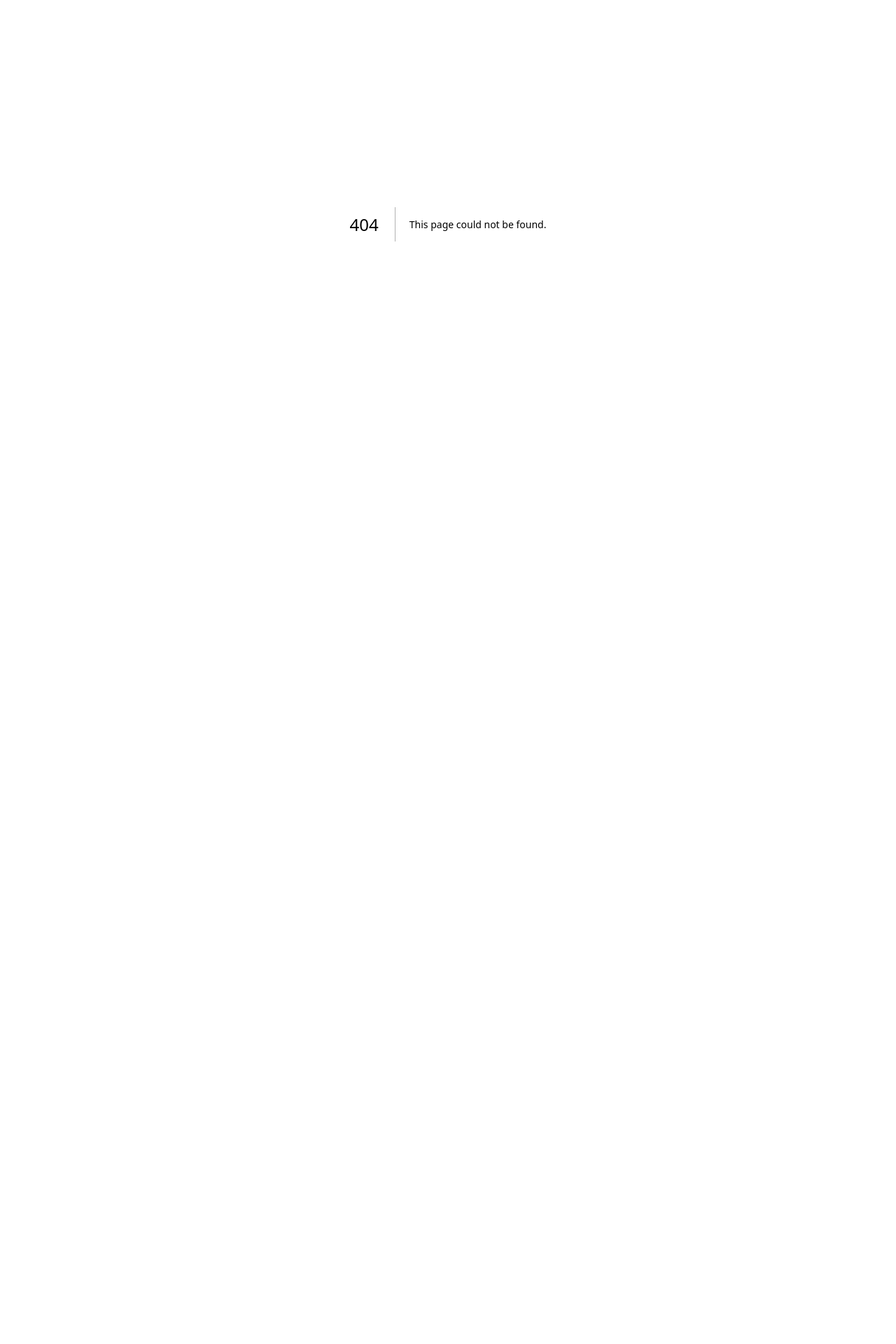
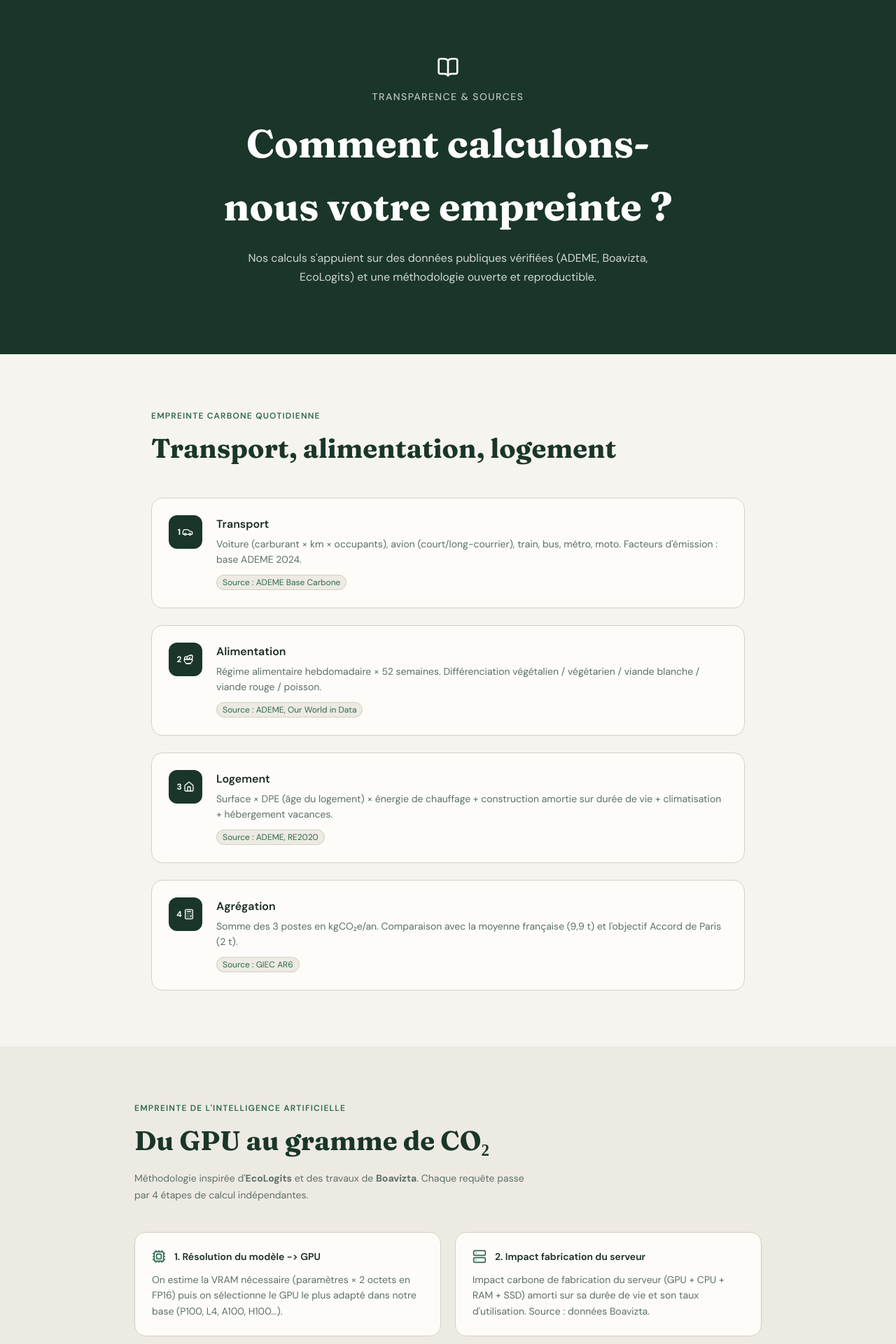
Before and after one commit to Tyrdak/Ecologs, a Next.js app: page /methodologie in a window 1280 px wide. Before the commit this address had no page. Shown: the part 80-2000 px from the top of the page at 70% size. Before the commit the page ends 800 px from the top, so only its background shows below. Built offline with nearby package versions, Linux system fonts and the light colour scheme.

Commit message:
feat(methodologie): page explicative du calcul carbone et IA avec sources

```diff
--- /dev/null
+++ b/src/app/methodologie/page.tsx
@@ -0,0 +1,26 @@
+import type { Metadata } from "next";
+import MethodologieHero from "@/src/components/methodology/MethodologieHero";
+import CarboneMethodologie from "@/src/components/methodology/CarboneMethodologie";
+import IaMethodologie from "@/src/components/methodology/IaMethodologie";
+import Navbar from "@/src/components/layout/navbar";
+import Footer from "@/src/components/layout/footer";
+
+export const metadata: Metadata = {
+    title: "Méthodologie | EcoLogs — Comment calculer l'empreinte carbone",
+    description: "Découvrez comment EcoLogs calcule votre empreinte carbone : transport, alimentation, logement, et l'impact de l'IA (GPU, serveur, mix énergétique).",
+    keywords: ["empreinte carbone", "méthodologie", "calcul CO2", "impact IA", "GPU énergie", "ADEME"],
+};
+
+export default function MethodologiePage() {
+    return (
+        <>
+            <Navbar />
+            <main id="main-content" className="pt-16">
+                <MethodologieHero />
+                <CarboneMethodologie />
+                <IaMethodologie />
+            </main>
+            <Footer />
+        </>
+    );
+}
--- /dev/null
+++ b/src/components/methodology/CarboneMethodologie.tsx
@@ -0,0 +1,64 @@
+import { Car, Salad, Home, Calculator } from "lucide-react";
+
+const STEPS = [
+    {
+        icon: Car,
+        title: "Transport",
+        desc: "Voiture (carburant × km × occupants), avion (court/long-courrier), train, bus, métro, moto. Facteurs d'émission : base ADEME 2024.",
+        source: "ADEME Base Carbone",
+    },
+    {
+        icon: Salad,
+        title: "Alimentation",
+        desc: "Régime alimentaire hebdomadaire × 52 semaines. Différenciation végétalien / végétarien / viande blanche / viande rouge / poisson.",
+        source: "ADEME, Our World in Data",
+    },
+    {
+        icon: Home,
+        title: "Logement",
+        desc: "Surface × DPE (âge du logement) × énergie de chauffage + construction amortie sur durée de vie + climatisation + hébergement vacances.",
+        source: "ADEME, RE2020",
+    },
+    {
+        icon: Calculator,
+        title: "Agrégation",
+        desc: "Somme des 3 postes en kgCO₂e/an. Comparaison avec la moyenne française (9,9 t) et l'objectif Accord de Paris (2 t).",
+        source: "GIEC AR6",
+    },
+];
+
+export default function CarboneMethodologie() {
+    return (
+        <section className="py-20 px-6 max-w-4xl mx-auto" aria-labelledby="carbone-method-title">
+            <p className="text-xs font-semibold uppercase tracking-widest mb-2" style={{ color: "var(--green-mid)" }}>
+                Empreinte carbone quotidienne
+            </p>
+            <h2
+                id="carbone-method-title"
+                style={{ fontFamily: "Fraunces, serif", fontSize: "clamp(1.6rem, 4vw, 2.4rem)", fontWeight: 700, color: "var(--green-deep)", marginBottom: "2.5rem" }}
+            >
+                Transport, alimentation, logement
+            </h2>
+            <ol className="space-y-6" role="list">
+                {STEPS.map((s, i) => {
+                    const Icon = s.icon;
+                    return (
+                        <li key={s.title} className="flex gap-5 rounded-2xl p-6" style={{ background: "var(--bg-card)", border: "1px solid var(--border)" }}>
+                            <div className="flex-shrink-0 flex items-center justify-center w-12 h-12 rounded-xl" style={{ background: "var(--green-deep)", color: "white" }}>
+                                <span className="text-xs font-bold mr-0.5" aria-hidden="true">{i + 1}</span>
+                                <Icon size={16} aria-hidden="true" />
+                            </div>
+                            <div>
+                                <h3 className="font-semibold mb-1" style={{ color: "var(--text)" }}>{s.title}</h3>
+                                <p className="text-sm mb-2" style={{ color: "var(--text-muted)", lineHeight: 1.6 }}>{s.desc}</p>
+                                <span className="text-xs px-2 py-0.5 rounded-full" style={{ background: "var(--bg-alt)", color: "var(--green-mid)", border: "1px solid var(--border)" }}>
+                                    Source : {s.source}
+                                </span>
+                            </div>
+                        </li>
+                    );
+                })}
+            </ol>
+        </section>
+    );
+}
--- /dev/null
+++ b/src/components/methodology/IaMethodologie.tsx
@@ -0,0 +1,60 @@
+import { Cpu, Server, Zap, Globe } from "lucide-react";
+
+const STEPS = [
+    {
+        icon: Cpu,
+        title: "1. Résolution du modèle -> GPU",
+        desc: "On estime la VRAM nécessaire (paramètres × 2 octets en FP16) puis on sélectionne le GPU le plus adapté dans notre base (P100, L4, A100, H100...).",
+    },
+    {
+        icon: Server,
+        title: "2. Impact fabrication du serveur",
+        desc: "Impact carbone de fabrication du serveur (GPU + CPU + RAM + SSD) amorti sur sa durée de vie et son taux d'utilisation. Source : données Boavizta.",
+    },
+    {
+        icon: Zap,
+        title: "3. Énergie consommée",
+        desc: "Durée d'exécution = tokens ÷ TPS. Puissance = TDP GPU × nombre de GPU + CPU. Énergie (kWh) corrigée par le PUE du datacenter (1.1-1.3).",
+    },
+    {
+        icon: Globe,
+        title: "4. Mix énergétique & émissions",
+        desc: "Intensité carbone du pays du provider (gCO₂/kWh) × énergie consommée = impact usage. Total = fabrication amortie + usage. Annualisé par requêtes/jour × 365.",
+    },
+];
+
+export default function IaMethodologie() {
+    return (
+        <section className="py-20 px-6" style={{ background: "var(--bg-alt)" }} aria-labelledby="ia-method-title">
+            <div className="max-w-4xl mx-auto">
+                <p className="text-xs font-semibold uppercase tracking-widest mb-2" style={{ color: "var(--green-mid)" }}>
+                    Empreinte de l'intelligence artificielle
+                </p>
+                <h2
+                    id="ia-method-title"
+                    style={{ fontFamily: "Fraunces, serif", fontSize: "clamp(1.6rem, 4vw, 2.4rem)", fontWeight: 700, color: "var(--green-deep)", marginBottom: "0.75rem" }}
+                >
+                    Du GPU au gramme de CO₂
+                </h2>
+                <p className="text-sm mb-10" style={{ color: "var(--text-muted)", maxWidth: "580px", lineHeight: 1.7 }}>
+                    Méthodologie inspirée d'<strong>EcoLogits</strong> et des travaux de <strong>Boavizta</strong>.
+                    Chaque requête passe par 4 étapes de calcul indépendantes.
+                </p>
+                <div className="grid md:grid-cols-2 gap-5">
+                    {STEPS.map(s => {
+                        const Icon = s.icon;
+                        return (
+                            <div key={s.title} className="rounded-2xl p-6" style={{ background: "var(--bg-card)", border: "1px solid var(--border)" }}>
+                                <div className="flex items-center gap-3 mb-3">
+                                    <Icon size={20} style={{ color: "var(--green-mid)" }} aria-hidden="true" />
+                                    <h3 className="font-semibold text-sm" style={{ color: "var(--text)" }}>{s.title}</h3>
+                                </div>
+                                <p className="text-sm" style={{ color: "var(--text-muted)", lineHeight: 1.6 }}>{s.desc}</p>
+                            </div>
+                        );
+                    })}
+                </div>
+            </div>
+        </section>
+    );
+}
--- /dev/null
+++ b/src/components/methodology/MethodologieHero.tsx
@@ -0,0 +1,28 @@
+import { BookOpen } from "lucide-react";
+
+export default function MethodologieHero() {
+    return (
+        <section
+            className="py-24 px-6 text-center"
+            style={{ background: "var(--green-deep)", color: "white" }}
+            aria-labelledby="methodology-title"
+        >
+            <div className="flex justify-center mb-4">
+                <BookOpen size={32} aria-hidden="true" />
+            </div>
+            <p className="text-sm font-medium uppercase tracking-widest mb-3 opacity-70">
+                Transparence & sources
+            </p>
+            <h1
+                id="methodology-title"
+                style={{ fontFamily: "Fraunces, serif", fontSize: "clamp(2rem, 5vw, 3.5rem)", fontWeight: 700, maxWidth: "700px", margin: "0 auto 1rem" }}
+            >
+                Comment calculons-nous votre empreinte&nbsp;?
+            </h1>
+            <p className="text-base opacity-80 max-w-xl mx-auto" style={{ lineHeight: 1.7 }}>
+                Nos calculs s'appuient sur des données publiques vérifiées (ADEME, Boavizta, EcoLogits)
+                et une méthodologie ouverte et reproductible.
+            </p>
+        </section>
+    );
+}
```
